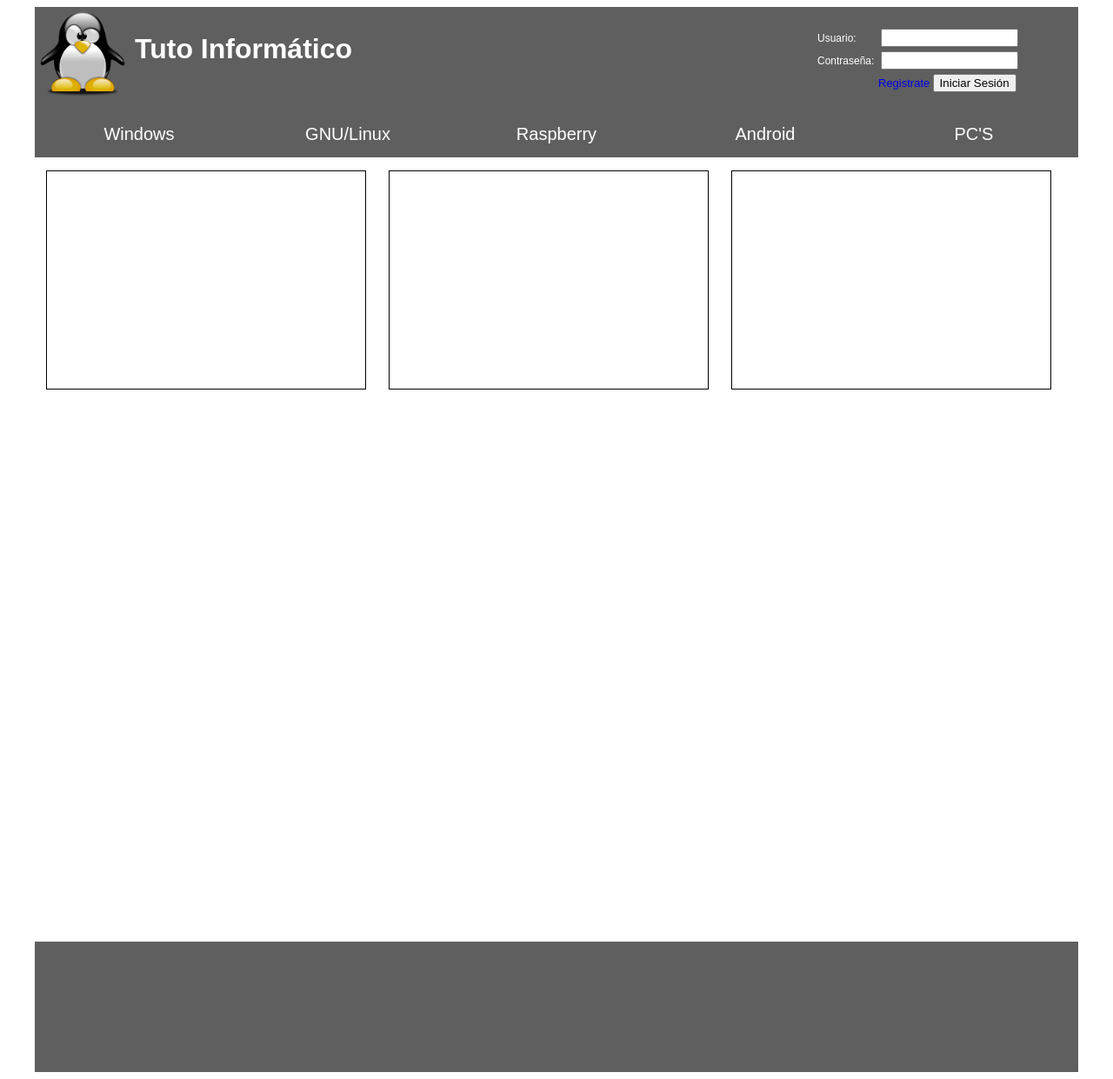
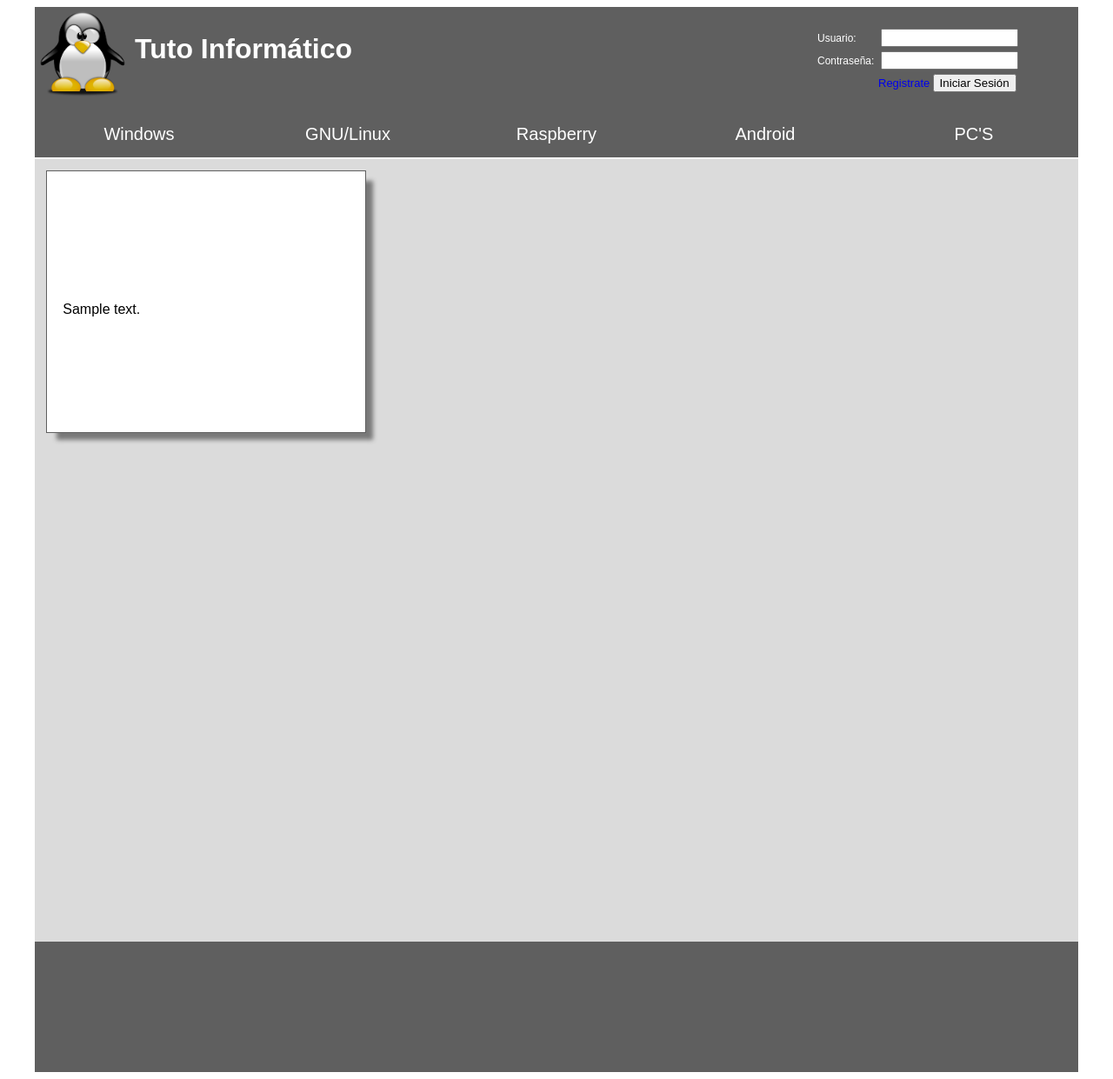
Before and after one commit to Kuiki/Proyecto-Final-ASIR-2017, a PHP site: page /Proyecto_IAW/principal.php in a window 1280 px wide. Shown: the whole page at 87% size. Run offline with PHP 8.4, Linux system fonts and the light colour scheme; tables that the repository leaves empty hold one stand-in row (values such as "Sample post").

Commit message:
Insertando entradas a la principal

```diff
--- a/Proyecto-beta/blog_css.css
+++ b/Proyecto-beta/blog_css.css
@@ -8,16 +8,21 @@
 			height: auto;
 			height: auto;
 			overflow: auto;
+			background: #DBDBDB;
 		}
 
 		#entrada>div{
-			border:1px solid black;
+			border:1px solid #5f5f5f;
+			background: white;
 			float: left;
 			width: 30.5%;
-			height: 250px;
+			height: 300px;
 			margin: 13px;
 			position: relative;
 			display: inline;
+			-webkit-box-shadow: 10px 10px 5px -2px rgba(0,0,0,0.45);
+			-moz-box-shadow: 10px 10px 5px -2px rgba(0,0,0,0.45);
+			box-shadow: 10px 10px 5px -2px rgba(0,0,0,0.45);
 		}
 
 
--- a/Proyecto-beta/principal.php
+++ b/Proyecto-beta/principal.php
@@ -7,6 +7,15 @@
 	<style type="text/css">
 		div{
 			margin: 0px auto;
+		}
+
+		.sintaxis{
+			width:90%;
+			height:50%;
+			font-family: Arial;
+			text-align:justify;
+			margin:0px auto;
+			margin-top: 150px;
 		}
 	</style>
 	<script type="text/javascript">
@@ -44,10 +53,8 @@
 			<?php elseif(!empty($_POST['user'])): ?>
 				<center>
 				<?php
-
 					$consulta="SELECT * FROM USUARIOS WHERE Usuario='".$_POST['user']."';";
 					$resultado=mysqli_query($conexion,$consulta);
-					mysqli_close($conexion);
 					$fila=mysqli_fetch_array($resultado);
 					if(!is_null($fila)){
 						if($fila['Usuario']==$_POST['user'] && $fila['Contraseña']==md5($_POST['pass'])){
@@ -110,9 +117,31 @@
 
 		</div>
 		<div id="entrada">
-				<div></div>
-				<div></div>
-				<div></div>
+			<?php
+				$consulta_entradas="SELECT * FROM ENTRADAS";
+				$resultad_entrada=mysqli_query($conexion,$consulta_entradas);
+				if($resultad_entrada==false){
+					echo "<script type=text/javascript>
+							alert('Error al obtener entradas');
+						</script>";
+				}else{
+					while($fila_entrada=mysqli_fetch_array($resultad_entrada)){
+
+						echo "<div>";
+						$stringDisplay = substr(strip_tags($fila_entrada['Contenido']), 0, 250);
+
+						if (strlen(strip_tags($fila_entrada['Contenido'])) > 250){
+        						$stringDisplay .= ' ...';
+    						}
+						echo "<p class='sintaxis'>".$stringDisplay."</p>";
+						echo "</div>";
+					}
+				}
+				mysqli_close($conexion);
+
+
+
+			 ?>
 		</div>
 		<div id="pie"></div>
 </body>
```
Also changed, not shown: Proyecto-beta/entradas.php (+5 -5 lines), Proyecto-beta/nueva_entrada.php (+17 -7 lines).
